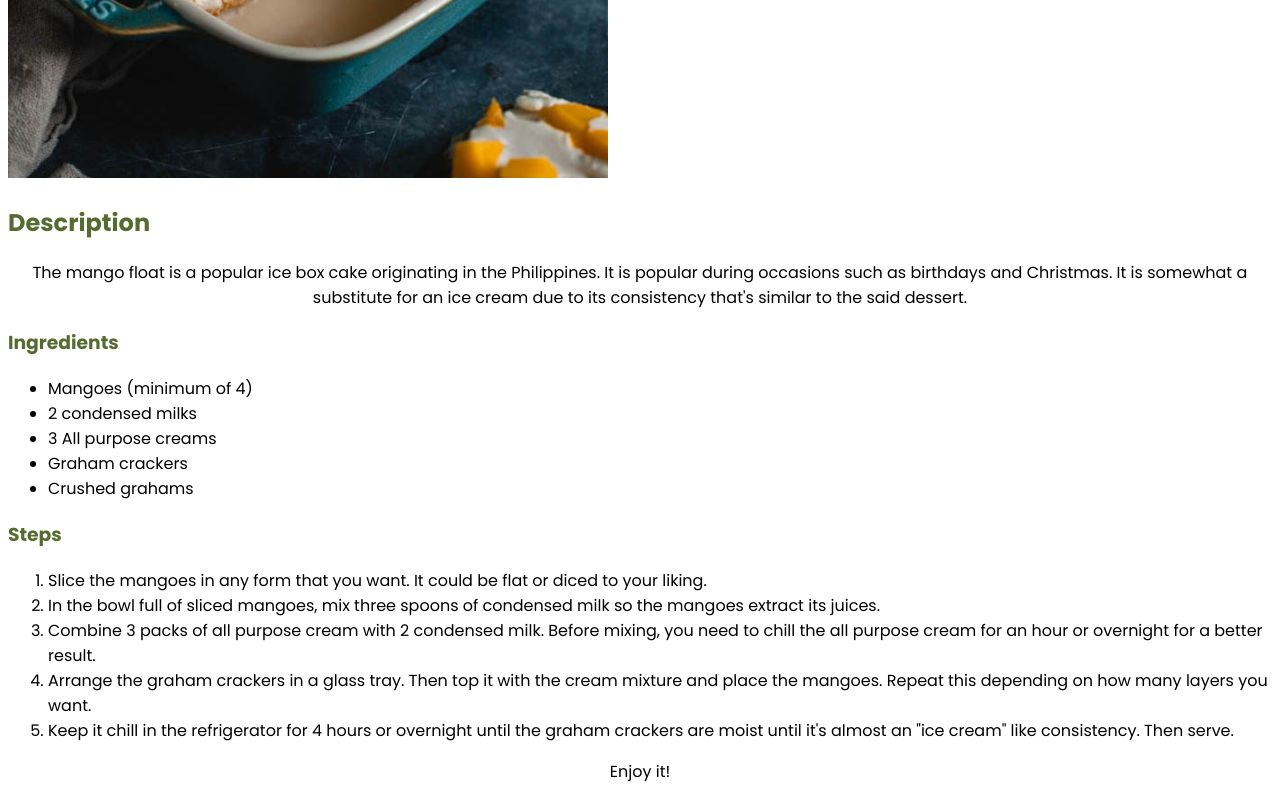
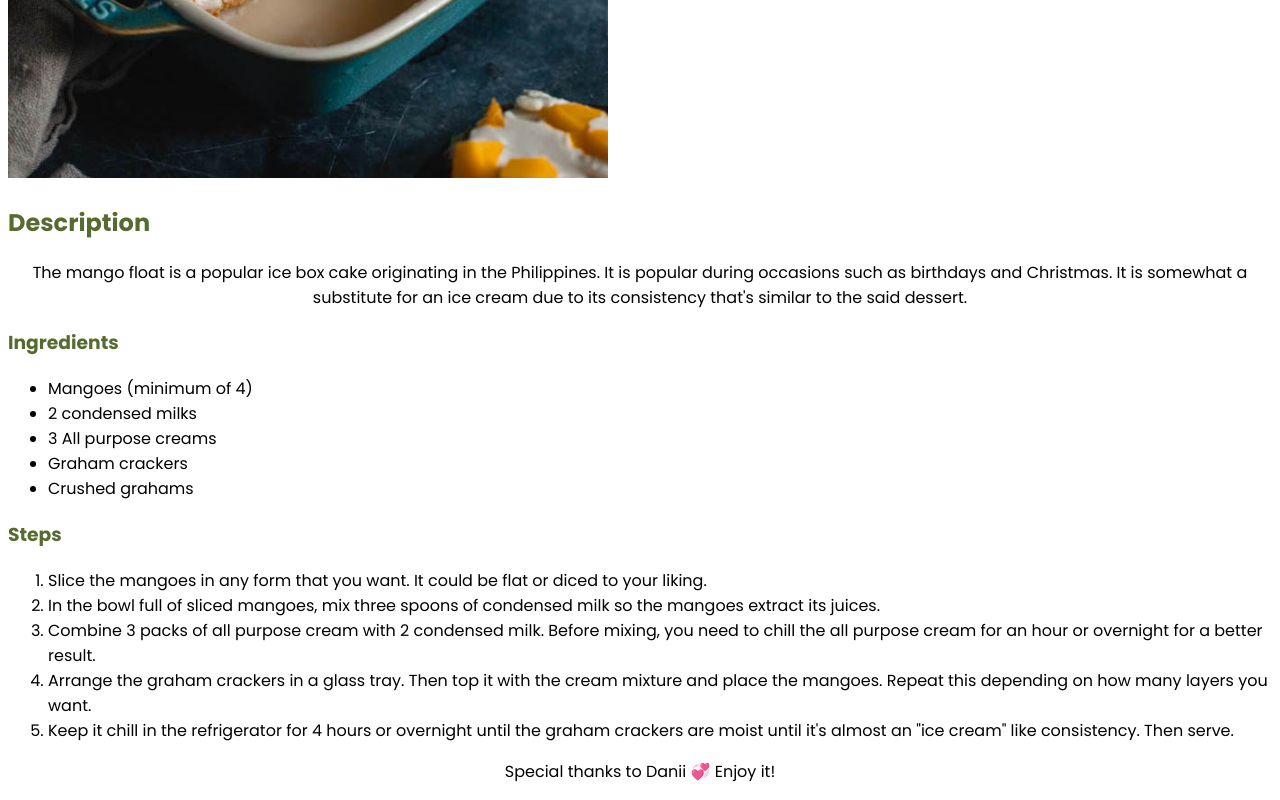
Before and after one commit to giedroic/odin-recipes, a plain HTML site: page recipes/mango_float.html in a window 1280 px wide. Shown: the part 513-1313 px from the top of the page. Drawn offline with Linux system fonts and the light colour scheme.

Commit message:
Edit paragraph

```diff
--- a/recipes/mango_float.html
+++ b/recipes/mango_float.html
@@ -34,7 +34,7 @@
             <li>Keep it chill in the refrigerator for 4 hours or overnight until the graham crackers are moist until it's almost an "ice cream" like consistency. Then serve.</li>
         </ol>
 
-        <p>Enjoy it!</p>
+        <p>Special thanks to Danii &#x1F49E Enjoy it!</p>
 
     </body>
 
```
